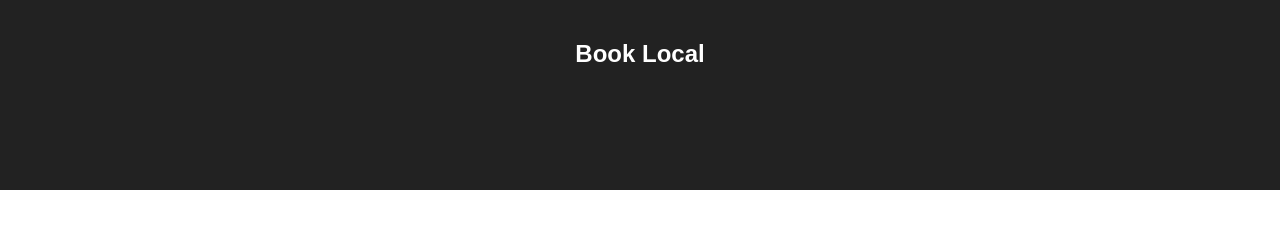
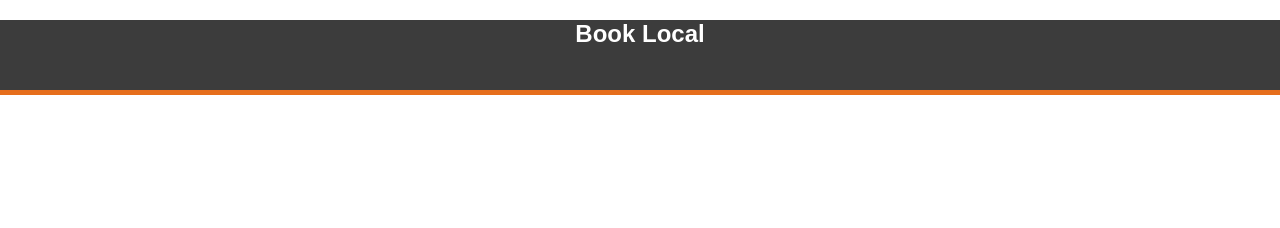
Before and after one commit to SamSteele01/BookLocal, a React app: page / in a window 1280 px wide. Built offline with nearby package versions, Linux system fonts and the light colour scheme.

Commit message:
Styled header to match booklocal.in

```diff
--- a/src/styles/App.css
+++ b/src/styles/App.css
@@ -1,16 +1,18 @@
+/*Colors*/
+/*orange: #E66E1C;*/
+/*header-gray: #3C3C3C;*/
+/*blue: #185FAC;*/
+/*font-gray: #464749;*/
+
 .App {
   text-align: center;
 }
 
-.App-logo {
-  animation: App-logo-spin infinite 20s linear;
-  height: 80px;
-}
-
 .App-header {
-  background-color: #222;
-  height: 150px;
-  padding: 20px;
+  background-color: #3C3C3C;
+  height: 70px;
+  /*padding: 20px;*/
+  border-bottom: 5px solid #E66E1C;
   color: white;
 }
 
@@ -21,8 +23,3 @@
 .App-intro {
   font-size: large;
 }
-
-@keyframes App-logo-spin {
-  from { transform: rotate(0deg); }
-  to { transform: rotate(360deg); }
-}
```
